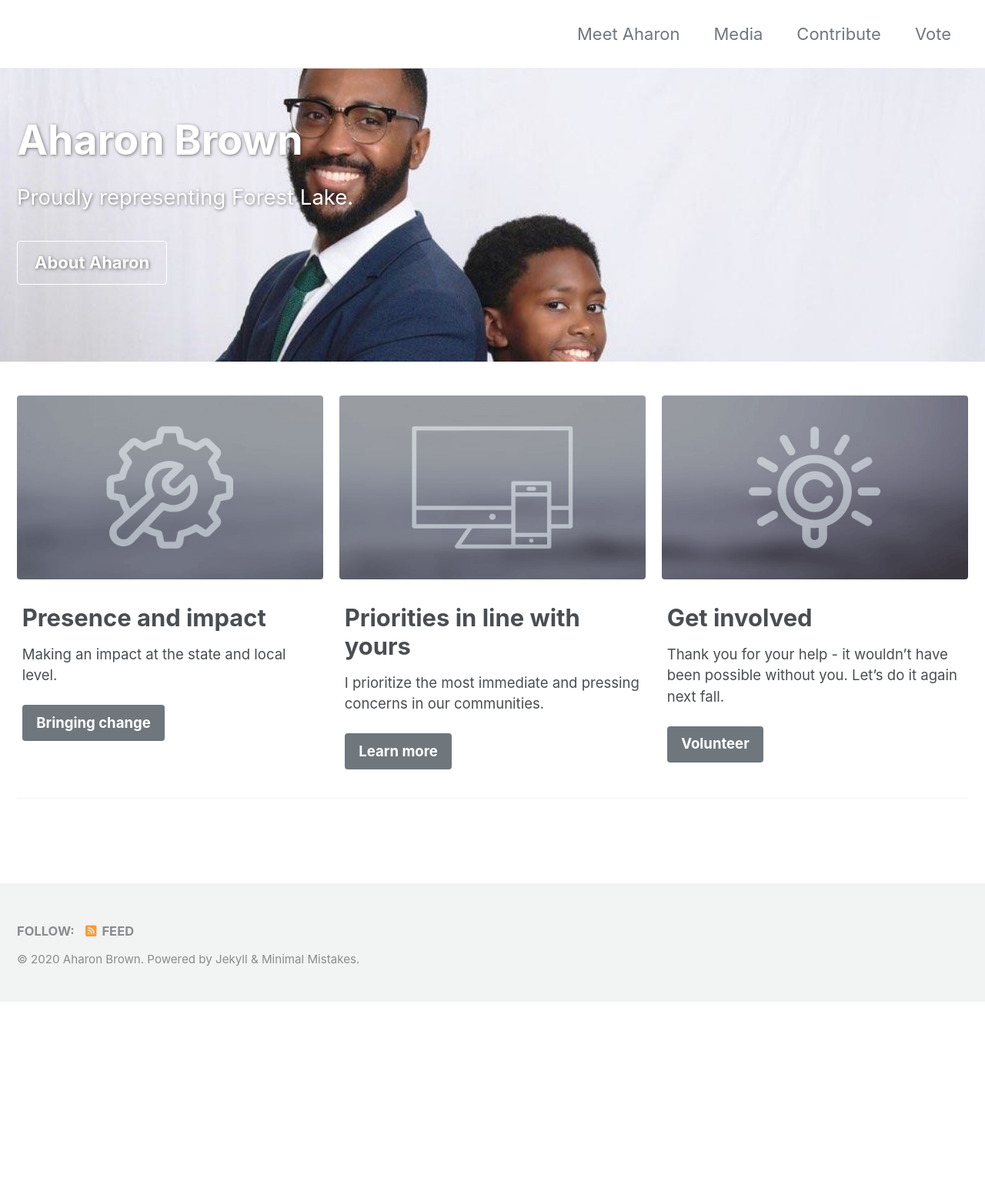
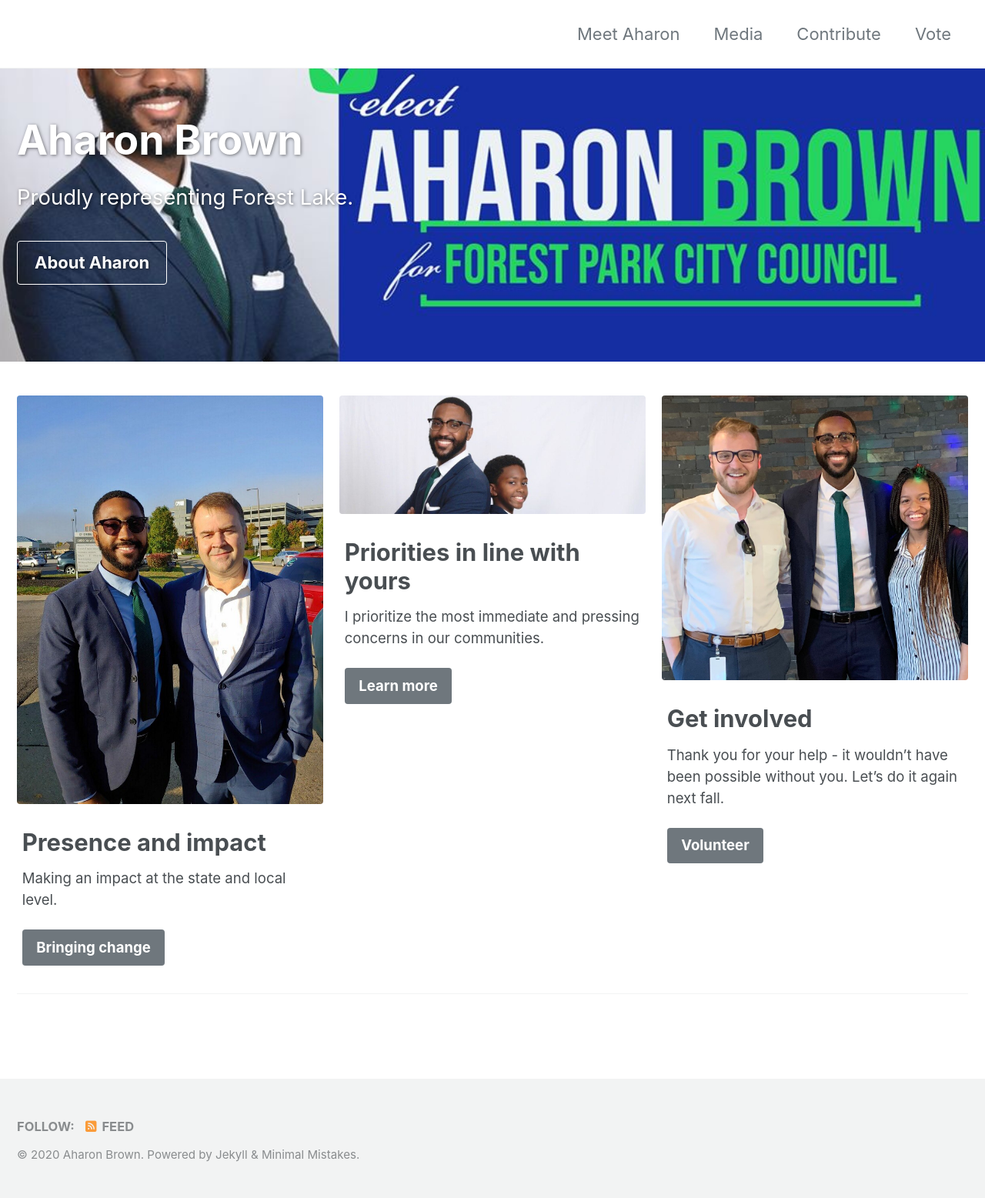
Before and after one commit to aharonbrownforestpark/aharonbrownforestpark.github.io, a Jekyll site: the page built from _pages/home.md, in a window 1280 px wide. Shown: the whole page at 77% size. Built offline with Jekyll 4.4.1, drawn with Linux system fonts in a browser that asks for light colours; cached includes are drawn as plain includes; nearby versions of some CDN libraries; before the commit the page ends 1302 px from its top, so only the background shows below that.

Commit message:
Edited home page photos

```diff
--- a/_pages/home.md
+++ b/_pages/home.md
@@ -3,27 +3,27 @@
 permalink: /home/
 header:
   overlay_color: "#5e616c"
-  overlay_image: /assets/images/AharonSonBusiness.jpg
+  overlay_image: /assets/images/AharonBrownForestParkFacebook.jpg
   actions:
     - label: "About Aharon"
       url: "/about/"
 excerpt: Proudly representing Forest Lake.
 feature_row:
-  - image_path: /assets/images/mm-customizable-feature.png
+  - image_path: /assets/images/AharonBrownDavidPepper.jpg
     alt: "customizable"
     title: "Presence and impact"
     excerpt: "Making an impact at the state and local level."
     url: "/impact/"
     btn_class: "btn--primary"
     btn_label: "Bringing change"
-  - image_path: /assets/images/mm-responsive-feature.png
+  - image_path: /assets/images/AharonSonBusiness.jpg
     alt: "Priorities in line with yours"
     title: "Priorities in line with yours"
     excerpt: "I prioritize the most immediate and pressing concerns in our communities."
     url: "/docs/layouts/"
     btn_class: "btn--primary"
     btn_label: "Learn more"
-  - image_path: /assets/images/mm-free-feature.png
+  - image_path: /assets/images/AharonBrownTwipu.jpg
     alt: "100% free"
     title: "Get involved"
     excerpt: "Thank you for your help - it wouldn't have been possible without you. Let's do it again next fall."
```
Also changed, not shown: assets/images/AharonBrownDavidPepper.jpg (added), assets/images/AharonBrownForestParkFacebook.jpg (added), assets/images/AharonBrownTwipu.jpg (added).
